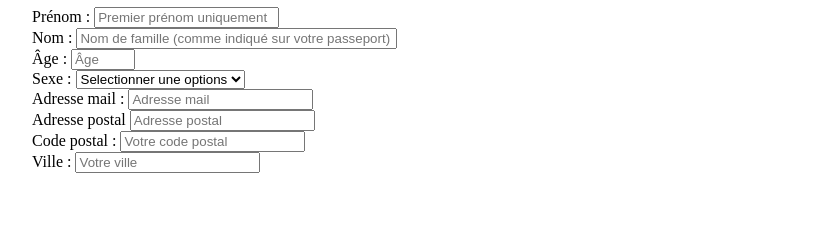
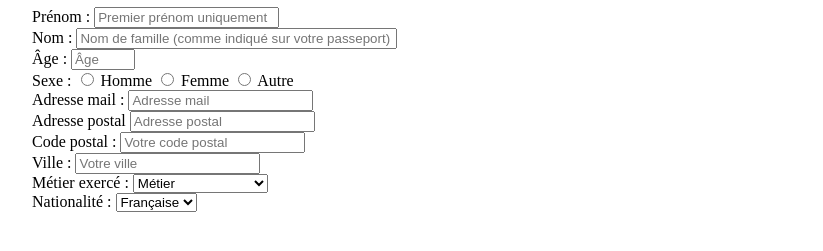
Before and after one commit to Loicwr/formulaire, a plain HTML site: page index.html in a window 1280 px wide. Shown: the part 151-402 px from the top of the page, without its empty margins (16-839 px from the left). Drawn offline with Linux system fonts and the light colour scheme.

Commit message:
feat(fr)métier et nationalité

```diff
--- a/index.html
+++ b/index.html
@@ -33,12 +33,12 @@
                 </li>
                 <li>
                     <label for="sexe">Sexe :</label>
-                    <select id="sexe" name="sexe" required>
-                        <option value="" disabled selected>Selectionner une options</option>
-                        <option value="Homme">Homme</option>
-                        <option value="Femme">Femme</option>
-                        <option value="Autre">Autre</option>
-                    </select>
+                    <input type="radio" id="homme" name="sexe" value="Homme" required>
+                    <label for="homme">Homme</label>
+                    <input type="radio" id="femme" name="sexe" value="Femme" required>
+                    <label for="femme">Femme</label>
+                    <input type="radio" id="autre" name="sexe" value="Autre" required>
+                    <label for="autre">Autre</label>
                 </li>
                 <li>
                     <label for="email">Adresse mail :</label>
@@ -56,6 +56,28 @@
                     <label for="ville">Ville :</label>
                     <input type="text" id="ville" name="ville" required placeholder="Votre ville">
                 </li>
+                <li>
+                    <label for="métier">Métier exercé :</label>
+                    <select id="métier" name="métier" required>
+                        <option value="" disabled selected>Métier</option>
+                        <option value="Maçon">Maçon</option>
+                        <option value="Développeur Web">Développeur Web</option>
+                        <option value="Boulanger">Boulanger</option>
+                        <option value="Conducteur de bus">Conducteur de bus</option>
+                        <option value="Banquier">Banquier</option>
+                    </select>
+                </li>
+                <li>
+                    <label for="nationalité">Nationalité :</label>
+                    <select id="nationalité" name="nationalité" required>
+                        <option value="Française" selected>Française</option>
+                        <option value="Belge">Belge</option>
+                        <option value="Espagnol">Espagnol</option>
+                        <option value="Portugais">Portugais</option>
+                        <option value="Suisse">Suisse</option>
+                    </select>
+
+                </li>
 
             </ul>
 
```
